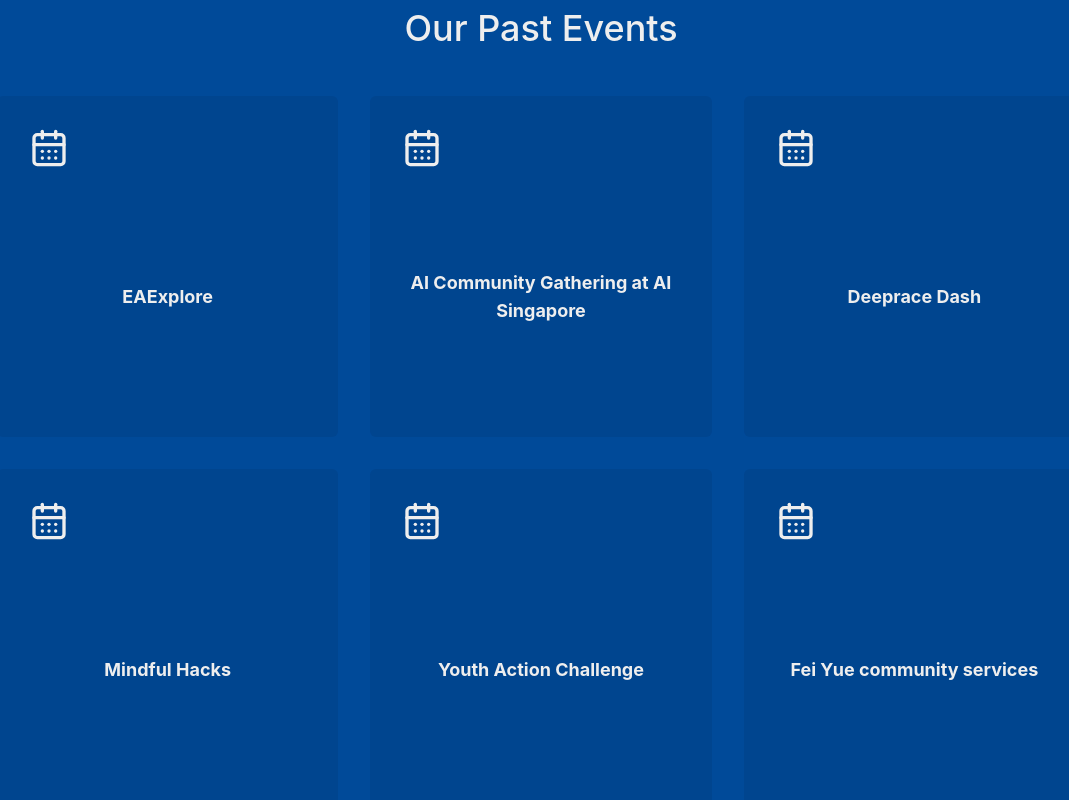
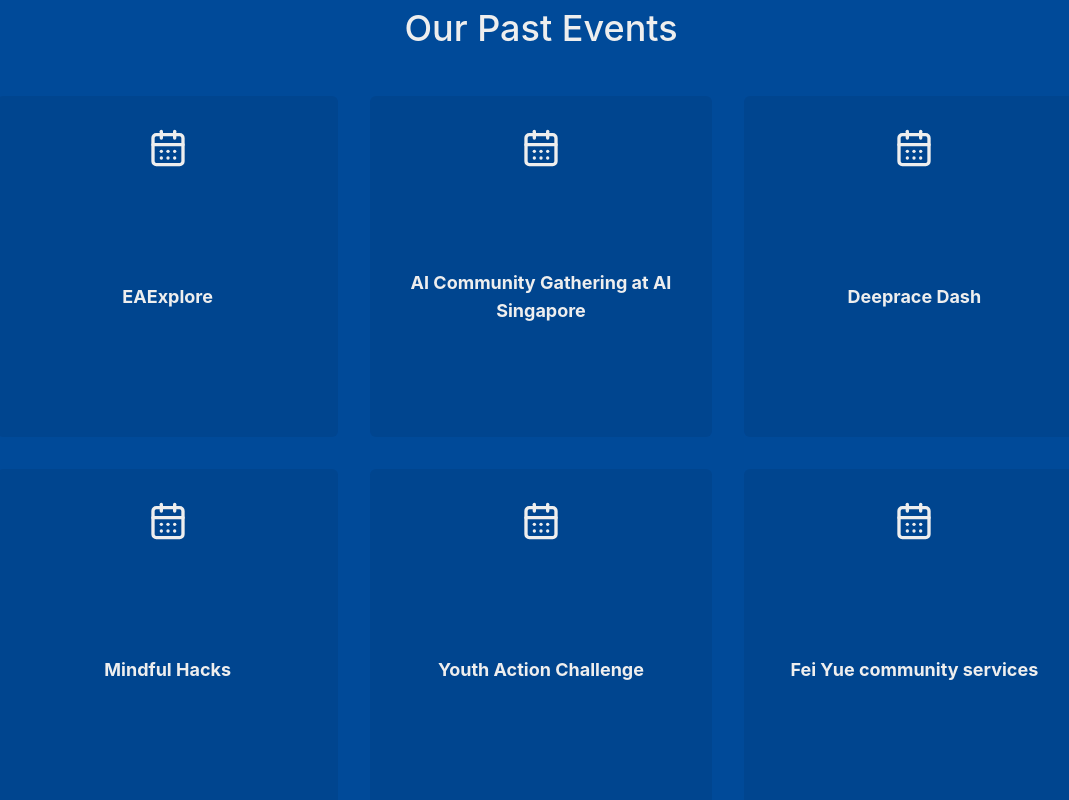
Before and after one commit to Ray27th/sgyouthai-website, a React (Vite) app: page / in a window 1280 px wide. Shown: the part 4100-4900 px from the top of the page, without its empty margins (99-1168 px from the left). Built offline with nearby package versions, Linux system fonts and the light colour scheme.

Commit message:
Update Events.tsx

```diff
--- a/src/components/Events.tsx
+++ b/src/components/Events.tsx
@@ -37,11 +37,9 @@ export default function Events() {
             key={event.name + idx}
             className="flex flex-col gap-5 w-full max-w-sm text-2xl md:text-xl lg:text-lg text-center font-bold items-center bg-[#00458f] hover:bg-[#003b7a] p-8 rounded-md aspect-square"
           >
-            {/* Fixed Calendar Position */}
-            <div className="self-start">
+            <div className="self-center">
               <CalendarDays style={{ width: "2.5rem", height: "2.5rem" }} />
             </div>
-            {/* Centered Text */}
             <div className="flex-grow flex items-center justify-center">
               <span className="break-words">{event.name}</span>
             </div>
```
